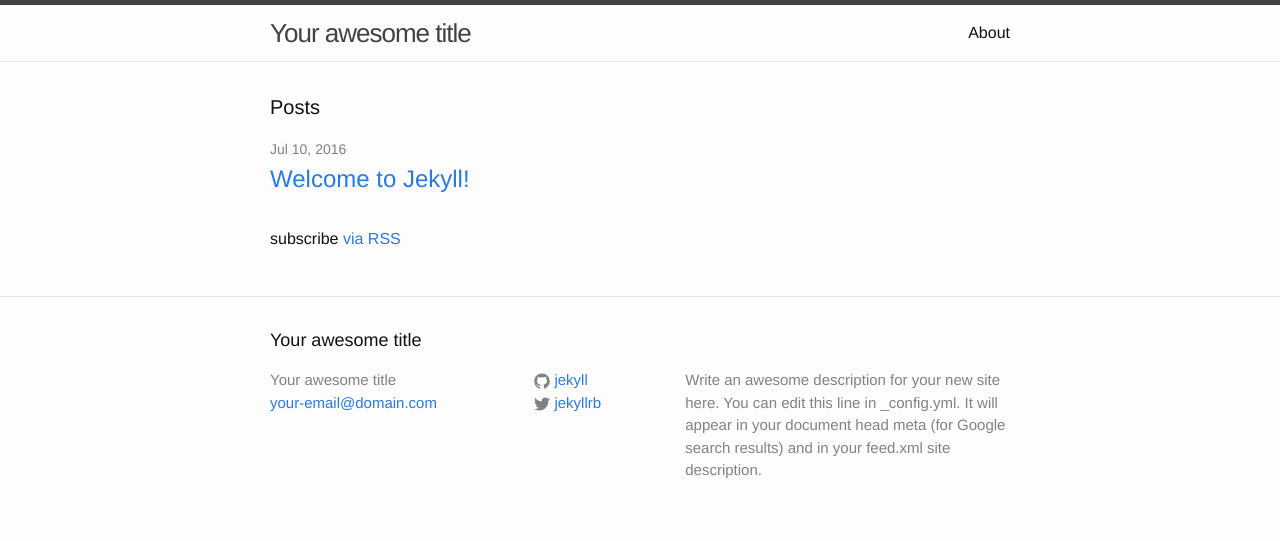
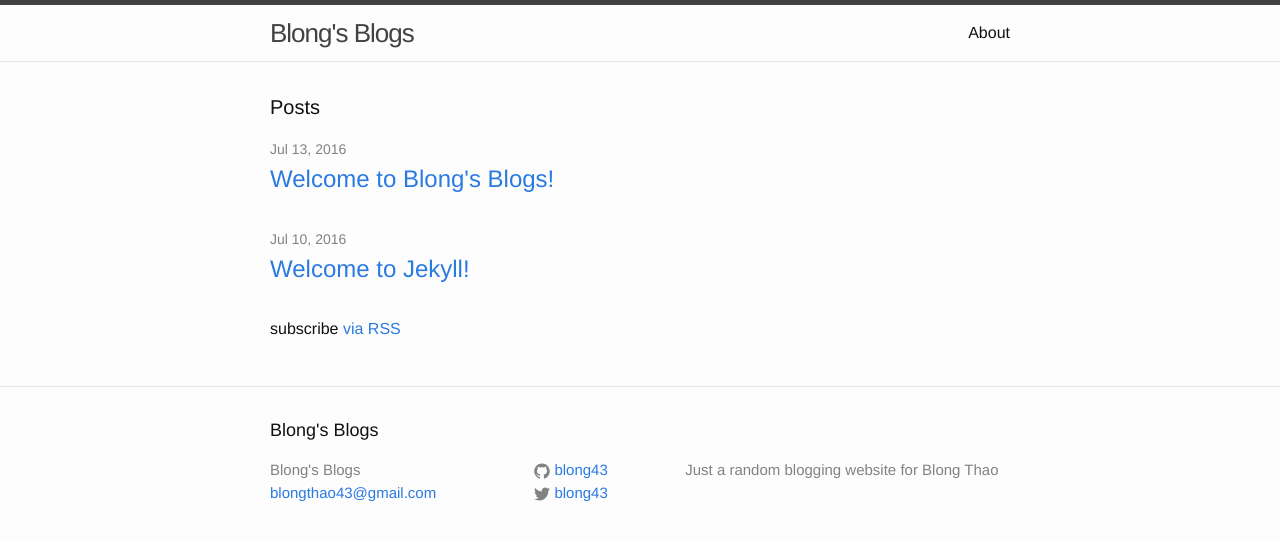
Before and after one commit to blong43/blong43.github.io, a Jekyll site: the page built from index.html, in a window 1280 px wide. Shown: the top 541 px of the page. Built offline with Jekyll 4.4.1, drawn with Linux system fonts in a browser that asks for light colours.

Commit message:
Add First Post and Update YML

```diff
--- a/_config.yml
+++ b/_config.yml
@@ -6,16 +6,14 @@
 # 'jekyll serve'. If you change this file, please restart the server process.
 
 # Site settings
-title: Your awesome title
-email: your-email@domain.com
+title: Blong's Blogs
+email: blongthao43@gmail.com
 description: > # this means to ignore newlines until "baseurl:"
-  Write an awesome description for your new site here. You can edit this
-  line in _config.yml. It will appear in your document head meta (for
-  Google search results) and in your feed.xml site description.
+  Just a random blogging website for Blong Thao
 baseurl: "" # the subpath of your site, e.g. /blog
-url: "http://yourdomain.com" # the base hostname & protocol for your site
-twitter_username: jekyllrb
-github_username:  jekyll
+url: "http://www.blongthao.com" # the base hostname & protocol for your site
+twitter_username: blong43
+github_username:  blong43
 
 # Build settings
 markdown: kramdown
--- /dev/null
+++ b/_posts/2016-07-13-first-post.mdown
@@ -0,0 +1,6 @@
+---
+layout: post
+title:  "Welcome to Blong's Blogs!"
+date:   2016-07-13 18:41:28 -0400
+categories: posts
+---
```
